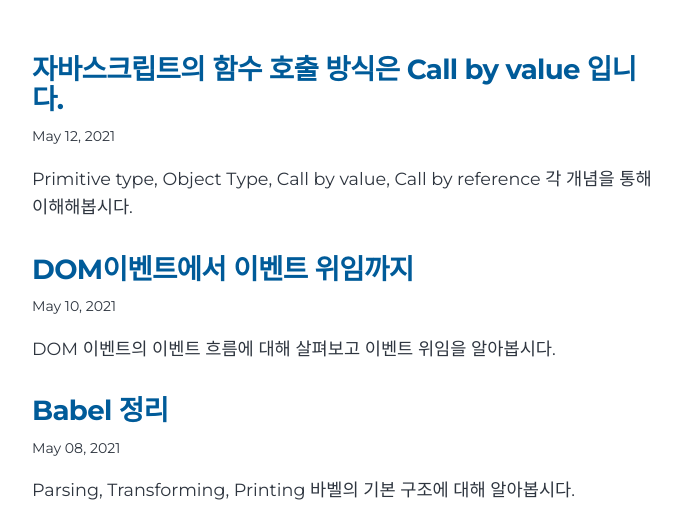
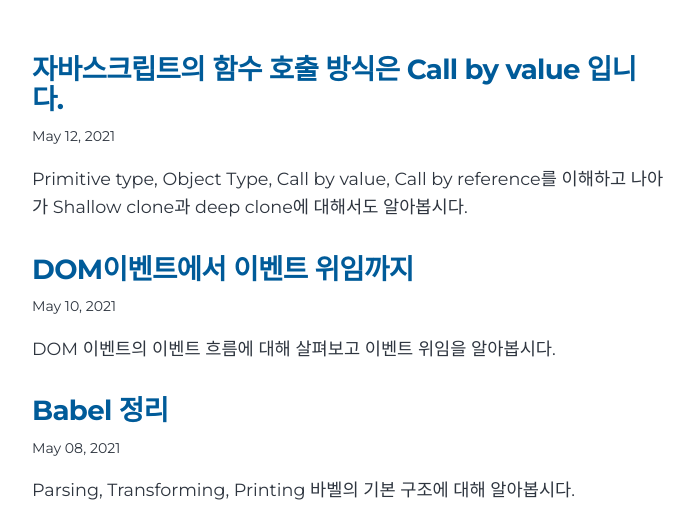
Before and after one commit to tonyw0527/tonyw0527.github.io, a Gatsby site: page / in a window 1280 px wide. Shown: the part 228-760 px from the top of the page, without its empty margins (292-987 px from the left). Built offline with nearby package versions, Linux system fonts and the light colour scheme; Gatsby itself is replaced by a stand-in of ours.

Commit message:
Update call-by-value

```diff
--- a/content/blog/call-by-value/index.md
+++ b/content/blog/call-by-value/index.md
@@ -1,7 +1,7 @@
 ---
 title: 자바스크립트의 함수 호출 방식은 Call by value 입니다.
 date: "2021-05-12T01:16:10.284Z"
-description: "Primitive type, Object Type, Call by value, Call by reference 각 개념을 통해 이해해봅시다."
+description: "Primitive type, Object Type, Call by value, Call by reference를 이해하고 나아가 Shallow clone과 deep clone에 대해서도 알아봅시다."
 ---
 
 ## Primitive Type
```
